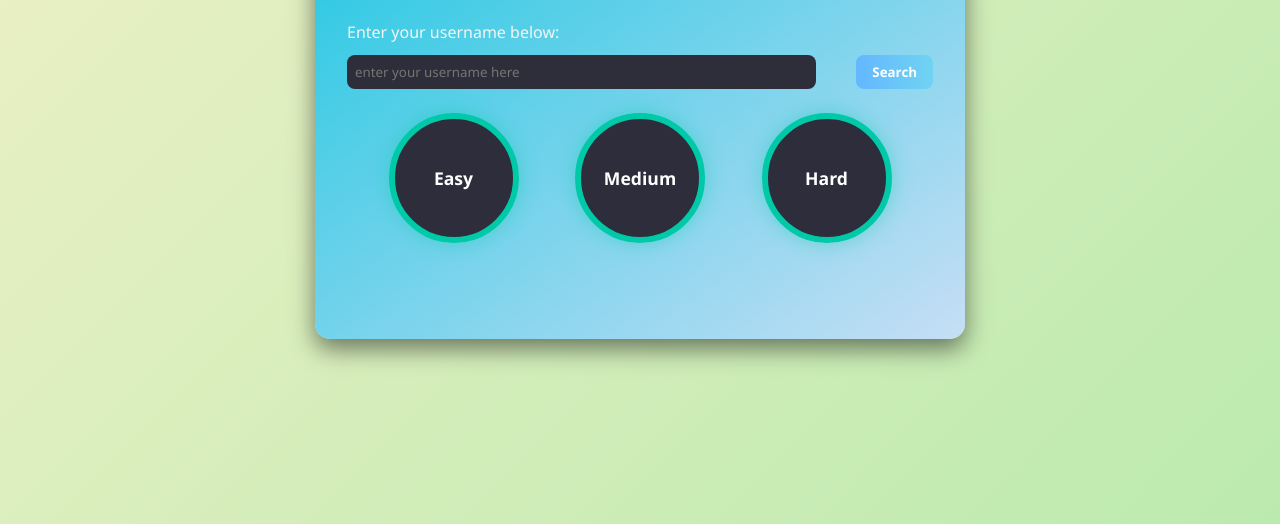
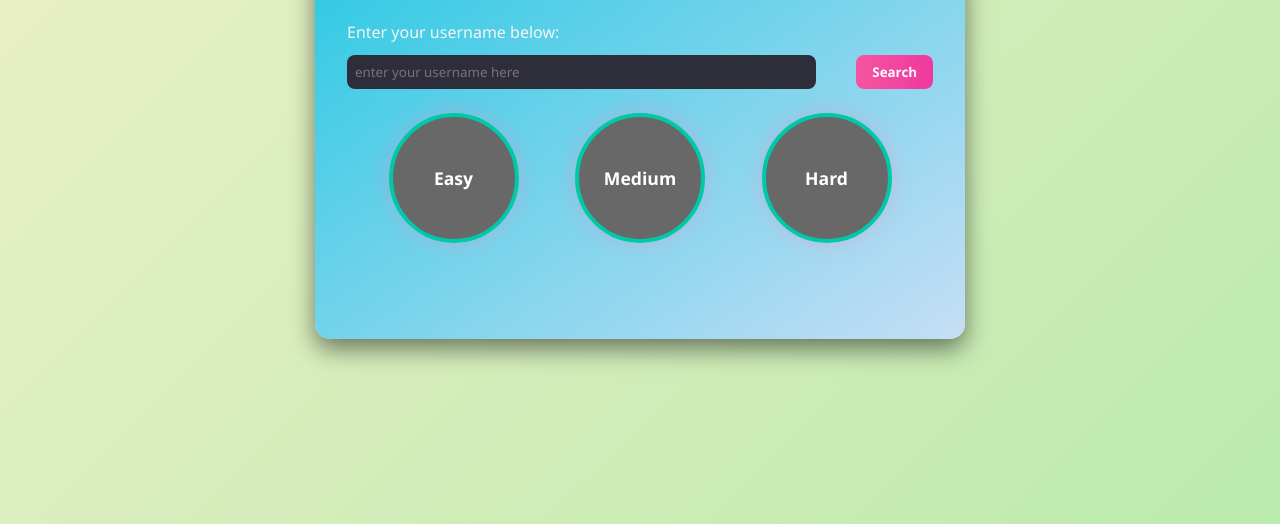
Before and after one commit to KunalxKushwaha/Leet-Metrics, a plain HTML site: page index.html in a window 1280 px wide. Shown: the part 276-800 px from the top of the page. Drawn offline with Linux system fonts and the light colour scheme.

Commit message:
CSS updated

```diff
--- a/style.css
+++ b/style.css
@@ -116,7 +116,7 @@ h1 {
 
 #search-btn {
     padding: 0.5rem 1rem;
-    background: linear-gradient(to right, #64b7ff, #70d3f2);
+    background: linear-gradient(to right, #f6549f, #ef39a0);
     border: none;
     border-radius: 8px;
     cursor: pointer;
@@ -127,14 +127,14 @@ h1 {
 
 #search-btn:hover {
     transform: scale(1.05);
-    box-shadow: 0 5px 15px rgba(0, 255, 170, 0.4);
+    box-shadow: 0 5px 15px rgba(0, 0, 0, 0.4);
 }
 
 .circle {
     width: 130px;
     height: 130px;
     border-radius: 50%;
-    border: 6px solid #00c9a7;
+    border: 4px solid #00c9a7;
     position: relative;
     display: flex;
     align-items: center;
@@ -142,9 +142,9 @@ h1 {
     font-size: 1.1rem;
     color: white;
     font-weight: 700;
-    background: conic-gradient(#00c9a7 var(--progress-degree, 0%), #2d2d3c 0%);
+    background: conic-gradient(#00c9a7 var(--progress-degree, 0%), #686869 0%);
     transition: background 0.5s ease;
-    box-shadow: 0 0 20px rgba(0, 201, 167, 0.4);
+    box-shadow: 0 0 20px rgba(243, 137, 194, 0.4);
     flex-direction: column;
 }
 
```
